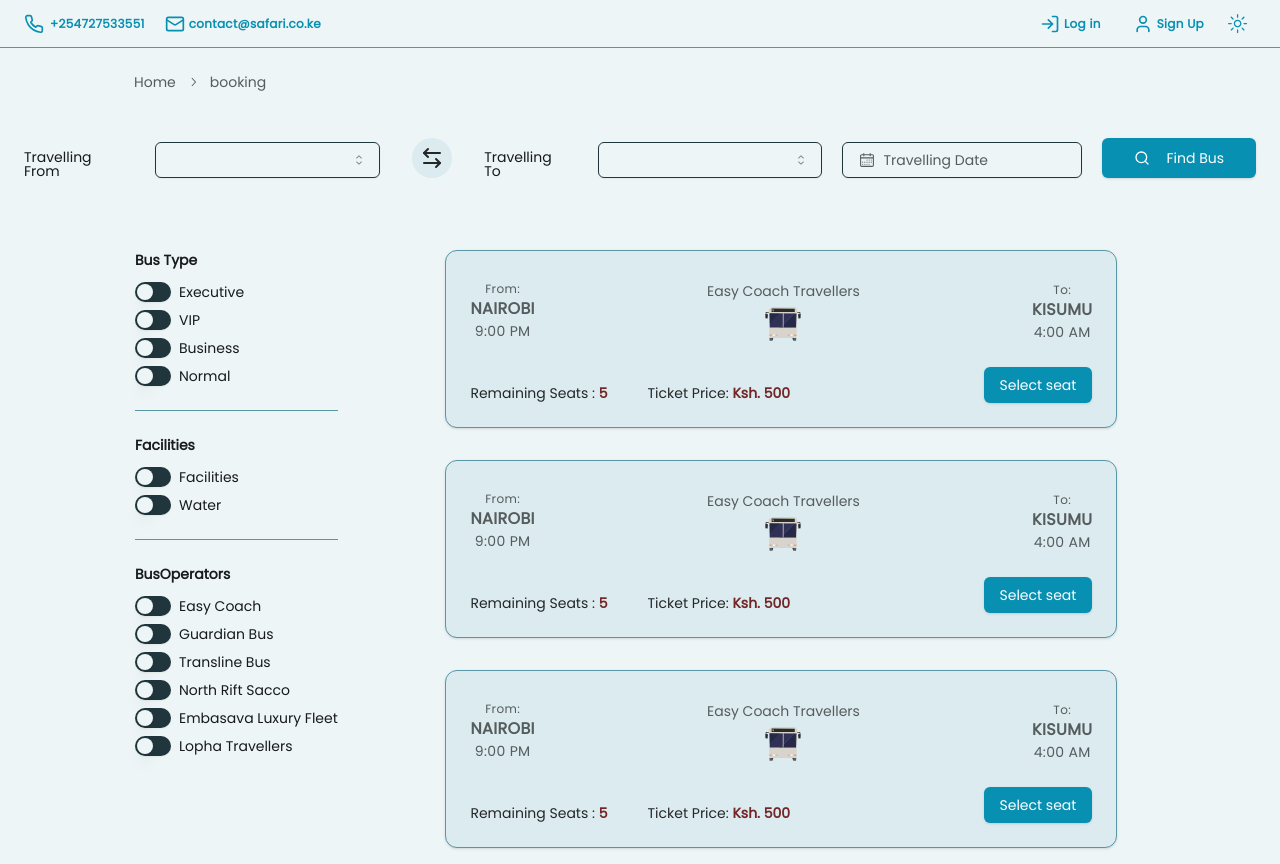
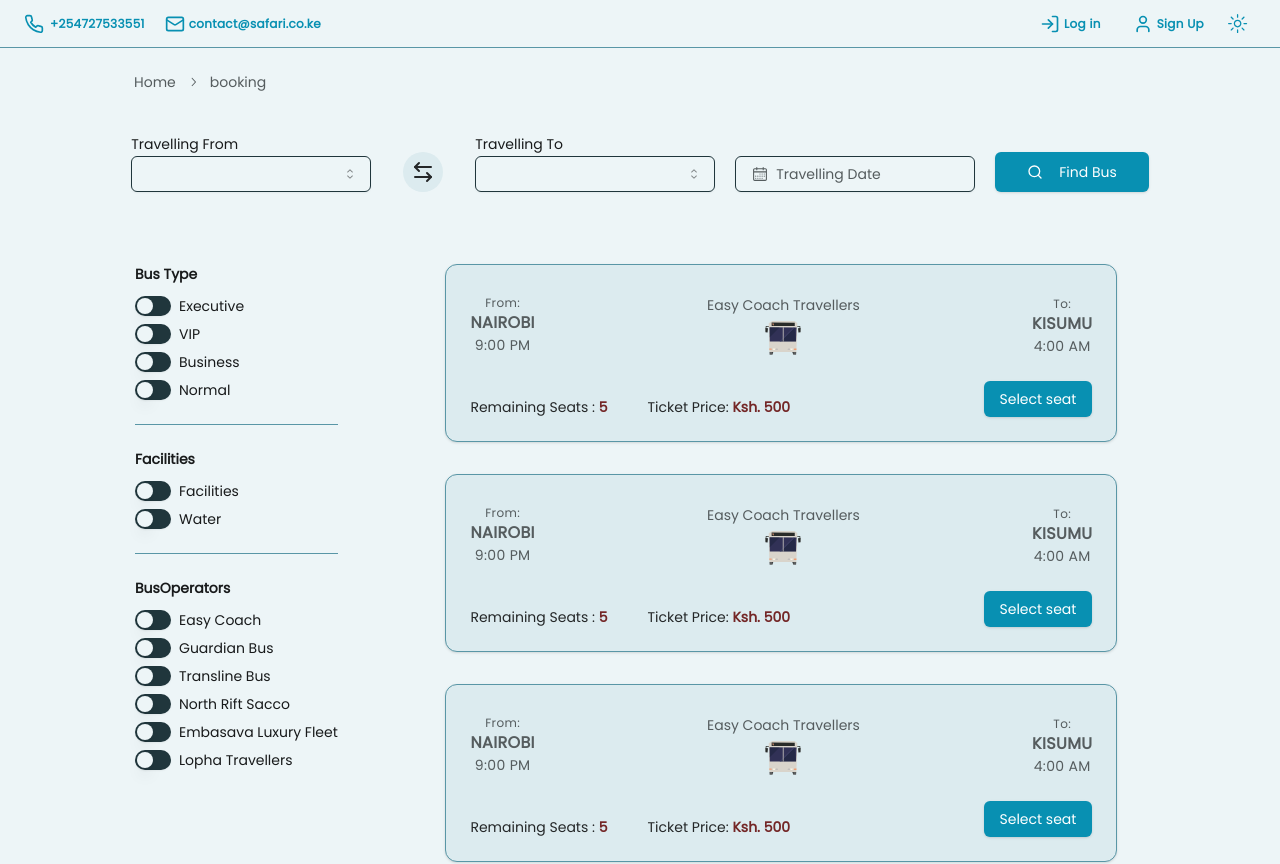
Before and after one commit to Belacanz12/traveling-tusafiri, a Next.js app: page /booking in a window 1280 px wide. Shown: the top 864 px of the page. Built offline with nearby package versions, Linux system fonts and the light colour scheme; what @next/env would draw is missing.

Commit message:
add loading page

```diff
--- /dev/null
+++ b/src/app/loading.tsx
@@ -0,0 +1,3 @@
+export default function loading() {
+  return <div>loading</div>;
+}
--- a/src/components/DropdownSelect.tsx
+++ b/src/components/DropdownSelect.tsx
@@ -1,4 +1,4 @@
-import React, { Suspense } from 'react';
+import React from 'react';
 import { Select, SelectContent, SelectItem, SelectTrigger, SelectValue } from './ui/select';
 import { Label } from './ui/label';
 
@@ -10,7 +10,7 @@ type DropdownSelectProps = {
 };
 export default function DropdownSelect({ placeholder, options, label, handleSelect }: DropdownSelectProps) {
   return (
-    <Suspense>
+    <div>
       <Label>{label}</Label>
       <Select onValueChange={handleSelect}>
         <SelectTrigger className=" w-[240px] border border-input bg-background shadow-sm hover:bg-accent hover:text-accent-foreground">
@@ -24,6 +24,6 @@ export default function DropdownSelect({ placeholder, options, label, handleSele
           ))}
         </SelectContent>
       </Select>
-    </Suspense>
+    </div>
   );
 }
```
